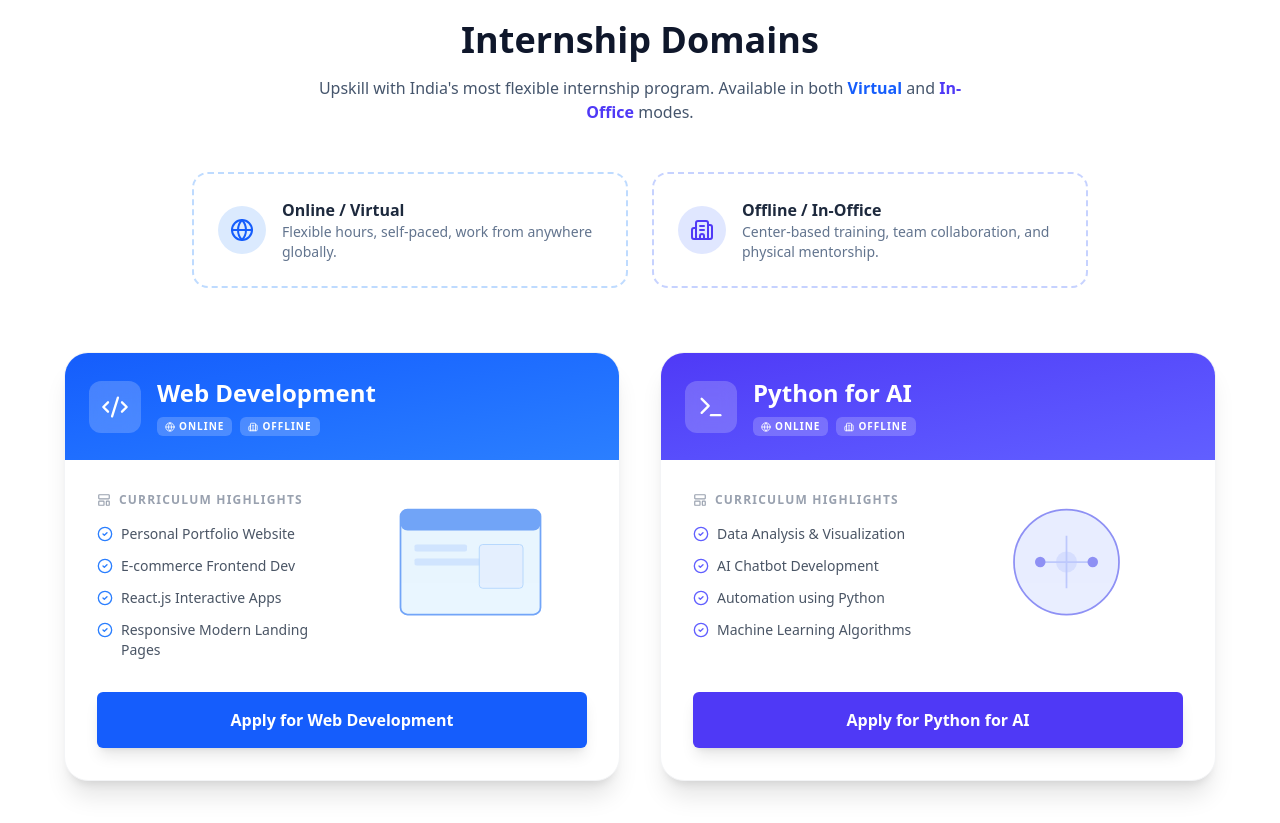
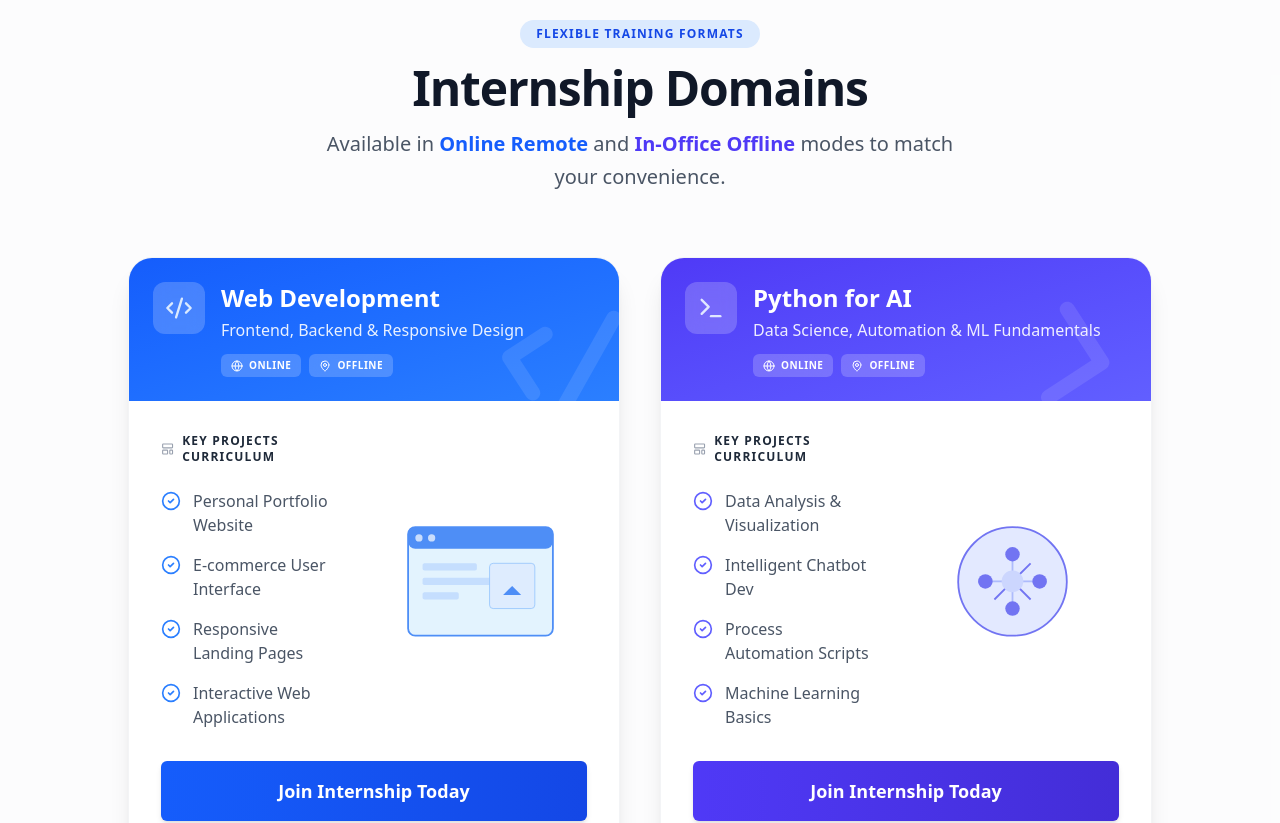
Before and after one commit to ponsankar-R/SET, a Next.js app: page / in a window 1280 px wide. Shown: the part 2720-3543 px from the top of the page. Built offline with nearby package versions, Linux system fonts and the light colour scheme.

Commit message:
domains update

```diff
--- a/components/Domains.tsx
+++ b/components/Domains.tsx
@@ -1,39 +1,37 @@
-"use client";
 import React from 'react';
 import Section from './Section';
 import Button from './Button';
-import {
-  Code2,
-  Terminal,
-  CheckCircle2,
-  LayoutTemplate,
-  Globe,
-  Building2,
-  Users
-} from 'lucide-react';
+// Added Globe and MapPin icons for Online/Offline indicators
+import { Code2, Terminal, CheckCircle2, LayoutTemplate, Globe, MapPin } from 'lucide-react';
 
 // --- Micro-Illustrations (Kept from original) ---
 const WebDevIllustration = () => (
-  <svg className="w-full h-auto max-h-[140px] opacity-90" viewBox="0 0 200 160" fill="none" xmlns="http://www.w3.org/2000/svg">
+  <svg className="w-full h-auto max-h-[160px] opacity-90" viewBox="0 0 200 160" fill="none" xmlns="http://www.w3.org/2000/svg">
     <rect x="20" y="20" width="160" height="120" rx="8" fill="#E0F2FE" stroke="#3B82F6" strokeWidth="2"/>
     <rect x="20" y="20" width="160" height="24" rx="8" fill="#3B82F6"/>
+    <circle cx="32" cy="32" r="4" fill="white" opacity="0.7"/>
+    <circle cx="46" cy="32" r="4" fill="white" opacity="0.7"/>
     <rect x="36" y="60" width="60" height="8" rx="2" fill="#BFDBFE"/>
     <rect x="36" y="76" width="90" height="8" rx="2" fill="#BFDBFE"/>
+    <rect x="36" y="92" width="40" height="8" rx="2" fill="#BFDBFE"/>
     <rect x="110" y="60" width="50" height="50" rx="4" fill="#DBEAFE" stroke="#93C5FD"/>
+    <path d="M135 85L125 95H145L135 85Z" fill="#3B82F6"/>
   </svg>
 );
 
 const PythonAIIllustration = () => (
-  <svg className="w-full h-auto max-h-[140px] opacity-90" viewBox="0 0 200 160" fill="none" xmlns="http://www.w3.org/2000/svg">
+  <svg className="w-full h-auto max-h-[160px] opacity-90" viewBox="0 0 200 160" fill="none" xmlns="http://www.w3.org/2000/svg">
     <circle cx="100" cy="80" r="60" fill="#E0E7FF" stroke="#6366F1" strokeWidth="2"/>
+    <path d="M70 80H130M100 50V110" stroke="#A5B4FC" strokeWidth="2" strokeLinecap="round"/>
+    <circle cx="70" cy="80" r="8" fill="#6366F1"/>
+    <circle cx="130" cy="80" r="8" fill="#6366F1"/>
+    <circle cx="100" cy="50" r="8" fill="#6366F1"/>
+    <circle cx="100" cy="110" r="8" fill="#6366F1"/>
+    <path d="M100 80L120 60M100 80L80 100M100 80L120 100" stroke="#6366F1" strokeWidth="2"/>
     <circle cx="100" cy="80" r="12" fill="#C7D2FE"/>
-    <path d="M70 80H130M100 50V110" stroke="#A5B4FC" strokeWidth="2"/>
-    <circle cx="70" cy="80" r="6" fill="#6366F1"/>
-    <circle cx="130" cy="80" r="6" fill="#6366F1"/>
   </svg>
 );
 
-// --- Updated Domain Card with Mode Badges ---
 interface DomainCardProps {
   title: string;
   subtitle: string;
@@ -41,71 +39,78 @@ interface DomainCardProps {
   colorTheme: 'blue' | 'indigo';
   MainIcon: React.ElementType;
   Illustration: React.ElementType;
-  modes: ('online' | 'offline')[];
 }
 
-const DomainCard = ({ title, subtitle, projects, colorTheme, MainIcon, Illustration, modes }: DomainCardProps) => {
-  const theme = {
+const DomainCard = ({ title, subtitle, projects, colorTheme, MainIcon, Illustration }: DomainCardProps) => {
+
+  const themeStyles = {
     blue: {
       headerBg: 'bg-gradient-to-br from-blue-600 to-blue-500',
+      iconColor: 'text-blue-100',
       checkColor: 'text-blue-500',
-      buttonColor: 'bg-blue-600 hover:bg-blue-700',
+      buttonColor: 'bg-gradient-to-r from-blue-600 to-blue-700 hover:from-blue-700 hover:to-blue-800',
       badgeBg: 'bg-blue-50 text-blue-700 border-blue-100',
     },
     indigo: {
       headerBg: 'bg-gradient-to-br from-indigo-600 to-indigo-500',
+      iconColor: 'text-indigo-100',
       checkColor: 'text-indigo-500',
-      buttonColor: 'bg-indigo-600 hover:bg-indigo-700',
+      buttonColor: 'bg-gradient-to-r from-indigo-600 to-indigo-700 hover:from-indigo-700 hover:to-indigo-800',
       badgeBg: 'bg-indigo-50 text-indigo-700 border-indigo-100',
     }
-  }[colorTheme];
+  };
+
+  const theme = themeStyles[colorTheme];
 
   return (
-    <div className="bg-white rounded-3xl shadow-xl overflow-hidden transform hover:-translate-y-2 transition-all duration-300 flex flex-col h-full border border-gray-100">
-      <div className={`p-6 ${theme.headerBg} text-white relative overflow-hidden`}>
-        <div className="flex items-center space-x-4">
-            <div className="p-3 rounded-xl bg-white/20 backdrop-blur-sm">
-                <MainIcon size={28} />
+    <div className="bg-white rounded-3xl shadow-xl overflow-hidden transform hover:-translate-y-2 transition-all duration-300 flex flex-col h-full border border-gray-100 group">
+      {/* Header with Icon */}
+      <div className={`p-6 ${theme.headerBg} text-white flex items-start space-x-4 relative overflow-hidden`}>
+        <div className={`p-3 rounded-xl bg-white/20 backdrop-blur-sm ${theme.iconColor}`}>
+          <MainIcon size={28} strokeWidth={2} />
         </div>
         <div>
-                <h3 className="text-2xl font-bold">{title}</h3>
-                <div className="flex gap-2 mt-2">
-                   {modes.map(mode => (
-                     <span key={mode} className="text-[10px] uppercase tracking-widest font-bold bg-white/20 px-2 py-0.5 rounded-md flex items-center gap-1">
-                        {mode === 'online' ? <Globe size={10}/> : <Building2 size={10}/>}
-                        {mode}
+          <h3 className="text-2xl font-bold mb-1">{title}</h3>
+          <p className="text-white/90 font-medium text-sm md:text-base mb-3">{subtitle}</p>
+
+          {/* --- NEW: Mode Badges --- */}
+          <div className="flex gap-2">
+            <span className="flex items-center gap-1.5 px-2.5 py-1 rounded-md bg-white/20 backdrop-blur-md text-[10px] font-bold uppercase tracking-wider">
+              <Globe size={12} /> Online
             </span>
-                   ))}
+            <span className="flex items-center gap-1.5 px-2.5 py-1 rounded-md bg-white/20 backdrop-blur-md text-[10px] font-bold uppercase tracking-wider">
+              <MapPin size={12} /> Offline
+            </span>
           </div>
         </div>
-        </div>
+        <MainIcon className="absolute -right-6 -bottom-8 text-white/10 rotate-12 transform scale-150 pointer-events-none" size={120} />
       </div>
 
-      <div className="p-8 flex-grow">
-        <div className="flex flex-col md:flex-row gap-6">
-          <div className="flex-1">
-            <h4 className="font-bold text-gray-400 mb-4 uppercase text-xs tracking-widest flex items-center">
-              <LayoutTemplate size={14} className="mr-2" />
-              Curriculum Highlights
+      {/* Body */}
+      <div className="p-8 flex-grow flex flex-col md:flex-row gap-8 items-center">
+        <div className="flex-1 w-full">
+          <h4 className="font-bold text-gray-800 mb-6 uppercase text-xs tracking-widest flex items-center">
+            <LayoutTemplate size={16} className="mr-2 text-gray-400" />
+            Key Projects Curriculum
           </h4>
-            <ul className="space-y-3">
+          <ul className="space-y-4">
             {projects.map((project, idx) => (
-                <li key={idx} className="flex items-start text-gray-600 text-sm font-medium">
-                  <CheckCircle2 className={`w-4 h-4 ${theme.checkColor} mr-2 mt-0.5 flex-shrink-0`} />
-                  {project}
+              <li key={idx} className="flex items-start text-gray-600 font-medium">
+                <CheckCircle2 className={`w-5 h-5 ${theme.checkColor} mr-3 mt-0.5 flex-shrink-0`} />
+                <span>{project}</span>
               </li>
             ))}
           </ul>
         </div>
-          <div className="hidden lg:block flex-1 opacity-80">
+
+        <div className="hidden md:flex flex-1 w-full justify-center items-center p-4 transition-transform duration-500 group-hover:scale-105">
            <Illustration />
         </div>
       </div>
-      </div>
 
-      <div className="p-8 pt-0">
-         <Button href="/register" fullWidth className={`${theme.buttonColor} text-white py-4 rounded-2xl font-bold shadow-lg transition-transform active:scale-95`}>
-            Apply for {title}
+      <div className="p-8 pt-0 mt-auto">
+         <Button href="/checkout" fullWidth className={`${theme.buttonColor} shadow-md hover:shadow-lg py-4 text-lg`}>
+            Join Internship Today
          </Button>
       </div>
     </div>
@@ -114,87 +119,48 @@ const DomainCard = ({ title, subtitle, projects, colorTheme, MainIcon, Illustrat
 
 const Domains = () => {
   return (
-    <Section id="domains" className="bg-slate-50">
-      <div className="text-center mb-12">
-        <h2 className="text-4xl font-black text-slate-900 mb-4">Internship Domains</h2>
-        <p className="text-slate-600 max-w-2xl mx-auto">
-          Upskill with India's most flexible internship program. Available in both
-          <span className="font-bold text-blue-600"> Virtual </span> and
-          <span className="font-bold text-indigo-600"> In-Office </span> modes.
+    <Section id="domains" background="gray" className="bg-gray-50/50">
+      <div className="text-center mb-16 relative z-10">
+        {/* --- Updated Header Text --- */}
+        <div className="inline-block px-4 py-1.5 mb-4 rounded-full bg-blue-100 text-blue-700 text-xs font-bold uppercase tracking-widest">
+           Flexible Training Formats
+        </div>
+        <h2 className="text-4xl md:text-5xl font-extrabold text-gray-900 mb-4 tracking-tight">
+          Internship Domains
+        </h2>
+        <p className="text-xl text-gray-600 max-w-2xl mx-auto leading-relaxed">
+          Available in <span className="text-blue-600 font-bold">Online Remote</span> and <span className="text-indigo-600 font-bold">In-Office Offline</span> modes to match your convenience.
         </p>
       </div>
 
-      {/* --- Mode Selection Overview --- */}
-      <div className="grid grid-cols-1 md:grid-cols-2 gap-6 max-w-4xl mx-auto mb-16">
-        <div className="bg-white p-6 rounded-2xl border-2 border-dashed border-blue-200 flex items-center gap-4">
-            <div className="bg-blue-100 p-3 rounded-full text-blue-600">
-                <Globe size={24} />
-            </div>
-            <div>
-                <h4 className="font-bold text-slate-800">Online / Virtual</h4>
-                <p className="text-sm text-slate-500">Flexible hours, self-paced, work from anywhere globally.</p>
-            </div>
-        </div>
-        <div className="bg-white p-6 rounded-2xl border-2 border-dashed border-indigo-200 flex items-center gap-4">
-            <div className="bg-indigo-100 p-3 rounded-full text-indigo-600">
-                <Building2 size={24} />
-            </div>
-            <div>
-                <h4 className="font-bold text-slate-800">Offline / In-Office</h4>
-                <p className="text-sm text-slate-500">Center-based training, team collaboration, and physical mentorship.</p>
-            </div>
-        </div>
-      </div>
-
-      <div className="grid md:grid-cols-2 gap-10 max-w-6xl mx-auto">
+      <div className="grid md:grid-cols-2 gap-10 max-w-5xl mx-auto relative z-10">
         <DomainCard
           title="Web Development"
-          subtitle="Fullstack & Responsive Design"
+          subtitle="Frontend, Backend & Responsive Design"
           colorTheme="blue"
-          modes={['online', 'offline']}
           MainIcon={Code2}
           Illustration={WebDevIllustration}
           projects={[
             "Personal Portfolio Website",
-            "E-commerce Frontend Dev",
-            "React.js Interactive Apps",
-            "Responsive Modern Landing Pages"
+            "E-commerce User Interface",
+            "Responsive Landing Pages",
+            "Interactive Web Applications"
           ]}
         />
 
         <DomainCard
           title="Python for AI"
-          subtitle="Data Science & ML Basics"
+          subtitle="Data Science, Automation & ML Fundamentals"
           colorTheme="indigo"
-          modes={['online', 'offline']}
           MainIcon={Terminal}
           Illustration={PythonAIIllustration}
           projects={[
             "Data Analysis & Visualization",
-            "AI Chatbot Development",
-            "Automation using Python",
-            "Machine Learning Algorithms"
+            "Intelligent Chatbot Dev",
+            "Process Automation Scripts",
+            "Machine Learning Basics"
           ]}
         />
-      </div>
-
-      {/* --- Credibility Footer --- */}
-      <div className="mt-16 text-center bg-blue-900 text-white p-8 rounded-3xl shadow-2xl overflow-hidden relative">
-         <div className="relative z-10 flex flex-col md:flex-row items-center justify-between gap-6">
-            <div className="text-left">
-                <h3 className="text-2xl font-bold">Ready to kickstart your career?</h3>
-                <p className="text-blue-200">Official MSME (Govt. of India) Validated Certification upon completion.</p>
-            </div>
-            <div className="flex items-center gap-4">
-                <div className="text-right hidden sm:block">
-                    <p className="text-xs uppercase tracking-widest font-bold opacity-60">Regulated By</p>
-                    <p className="font-bold">MSME (Govt. of India)</p>
-                </div>
-                <div className="w-12 h-12 bg-white rounded-full flex items-center justify-center text-blue-900 font-black">🇮🇳</div>
-            </div>
-         </div>
-         {/* Decorative Background circles */}
-         <div className="absolute top-0 right-0 w-64 h-64 bg-white/5 rounded-full -mr-20 -mt-20"></div>
       </div>
     </Section>
   );
```
Lines whose indentation alone changed are shown as unchanged.
